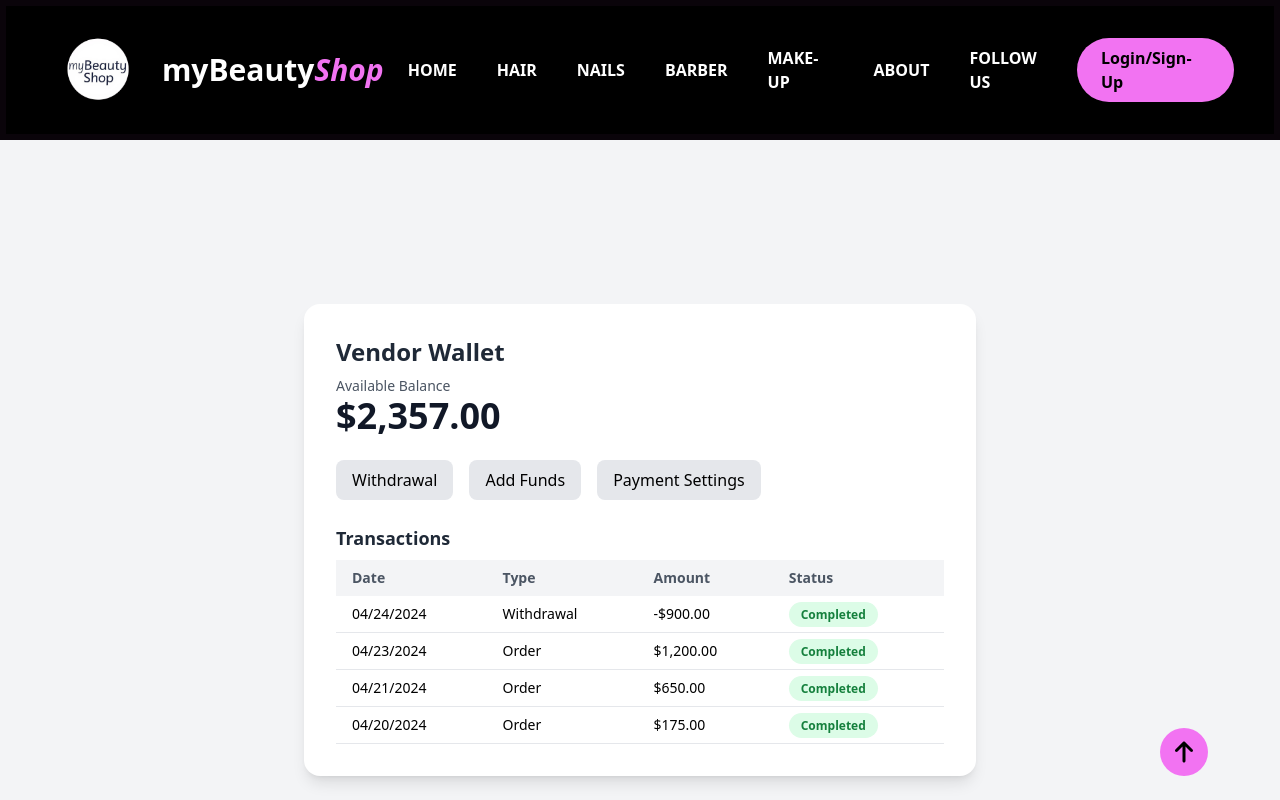
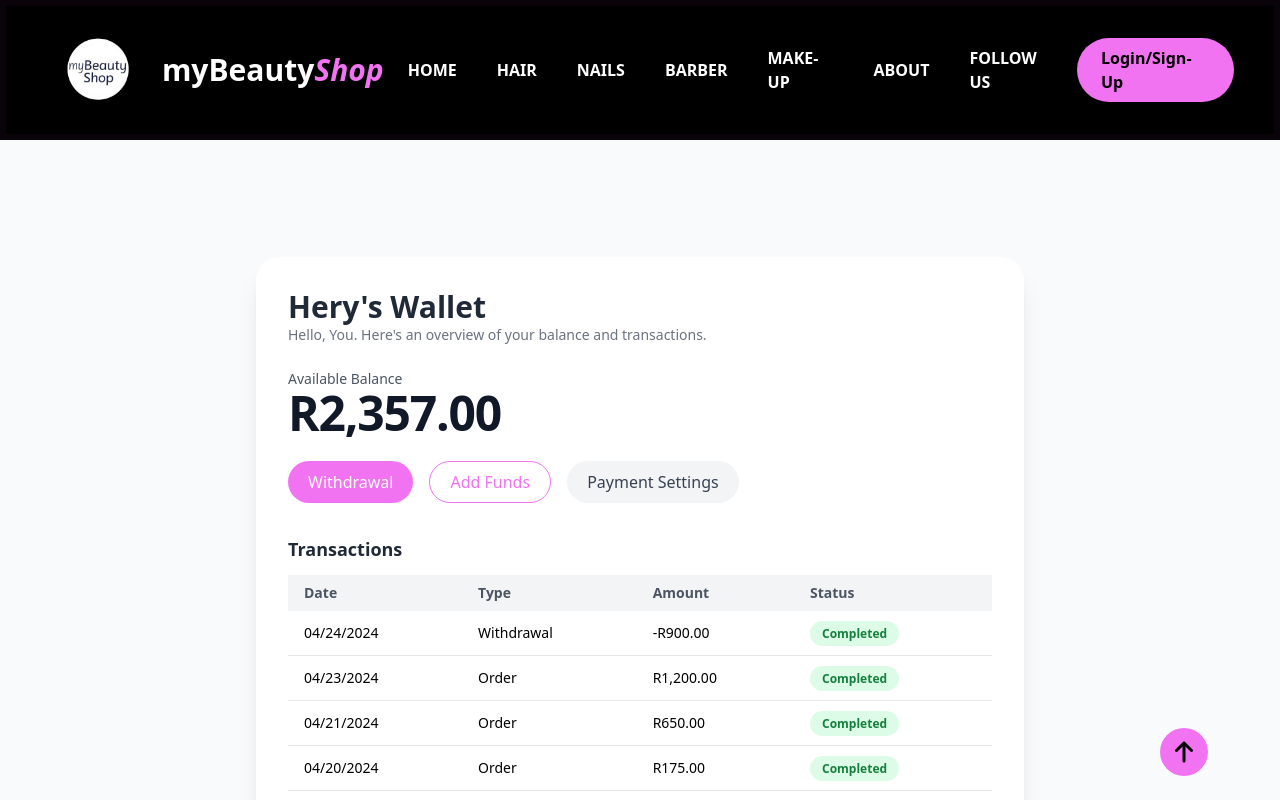
Before and after one commit to BertoSalva/BeautyShop, a React (Vite) app: page /wallet in a window 1280 px wide. Shown: the top 800 px of the page. Built offline with nearby package versions, Linux system fonts and the light colour scheme.

Commit message:
Added styling to wallet

```diff
--- a/src/Sections/vendorhome/wallet.jsx
+++ b/src/Sections/vendorhome/wallet.jsx
@@ -1,33 +1,46 @@
 import React from 'react';
 
 const transactions = [
-  { date: '04/24/2024', type: 'Withdrawal', amount: '-$900.00', status: 'Completed' },
-  { date: '04/23/2024', type: 'Order', amount: '$1,200.00', status: 'Completed' },
-  { date: '04/21/2024', type: 'Order', amount: '$650.00', status: 'Completed' },
-  { date: '04/20/2024', type: 'Order', amount: '$175.00', status: 'Completed' }
+  { date: '04/24/2024', type: 'Withdrawal', amount: '-R900.00', status: 'Completed' },
+  { date: '04/23/2024', type: 'Order', amount: 'R1,200.00', status: 'Completed' },
+  { date: '04/21/2024', type: 'Order', amount: 'R650.00', status: 'Completed' },
+  { date: '04/20/2024', type: 'Order', amount: 'R175.00', status: 'Completed' }
 ];
 
 const Wallet = () => {
+  const walletBalance = 2357.00;
+  const currency = 'R';
+  const vendorName = 'You'; // Could be dynamically fetched based on logged-in user
+
   return (
-    <div className="min-h-screen bg-gray-100 flex items-center justify-center px-4 py-10">
-      <div className="bg-white rounded-2xl shadow-lg p-8 w-full max-w-2xl">
-        <h2 className="text-2xl font-bold text-gray-800 mb-2">Vendor Wallet</h2>
-
-        <p className="text-sm text-gray-600">Available Balance</p>
-        <p className="text-4xl font-bold text-gray-900 mb-6">$2,357.00</p>
-
-        {/* Action Buttons */}
-        <div className="flex gap-4 mb-6">
-          <button className="bg-gray-200 px-4 py-2 rounded-lg font-medium hover:bg-gray-300">Withdrawal</button>
-          <button className="bg-gray-200 px-4 py-2 rounded-lg font-medium hover:bg-gray-300">Add Funds</button>
-          <button className="bg-gray-200 px-4 py-2 rounded-lg font-medium hover:bg-gray-300">Payment Settings</button>
+    <div className="min-h-screen bg-gray-50 flex items-center justify-center px-4 py-12">
+      <div className="bg-white rounded-3xl shadow-xl p-8 w-full max-w-3xl">
+        {/* Header */}
+        <div className="mb-6">
+          <h2 className="text-3xl font-extrabold text-gray-800">Hery's Wallet</h2>
+          <p className="text-sm text-gray-500">Hello, {vendorName}. Here's an overview of your balance and transactions.</p>
         </div>
 
-        {/* Transactions */}
-        <h3 className="text-lg font-semibold text-gray-800 mb-2">Transactions</h3>
+        {/* Balance Section */}
+        <div className="mb-6">
+          <p className="text-sm text-gray-600">Available Balance</p>
+          <p className="text-5xl font-bold text-gray-900 tracking-tight">
+            {currency}{walletBalance.toLocaleString('en-ZA')}.00
+          </p>
+        </div>
 
+        {/* Actions */}
+        <div className="flex flex-wrap gap-4 mb-8">
+          <button className="bg-[#f273f2] text-white px-5 py-2 rounded-full font-medium hover:bg-pink-600 transition">Withdrawal</button>
+          <button className="bg-white border border-[#f273f2] text-[#f273f2] px-5 py-2 rounded-full font-medium hover:bg-[#f273f2] hover:text-white transition">Add Funds</button>
+          <button className="bg-gray-100 px-5 py-2 rounded-full font-medium text-gray-700 hover:bg-gray-200 transition">Payment Settings</button>
+        </div>
+
+        {/* Transactions Table */}
+        <div>
+          <h3 className="text-lg font-semibold text-gray-800 mb-3">Transactions</h3>
           <div className="overflow-x-auto">
-          <table className="w-full table-auto text-sm text-left">
+            <table className="min-w-full text-sm text-left">
               <thead className="bg-gray-100 text-gray-600">
                 <tr>
                   <th className="px-4 py-2">Date</th>
@@ -38,11 +51,11 @@ const Wallet = () => {
               </thead>
               <tbody>
                 {transactions.map((txn, idx) => (
-                <tr key={idx} className="border-b">
-                  <td className="px-4 py-2">{txn.date}</td>
-                  <td className="px-4 py-2">{txn.type}</td>
-                  <td className="px-4 py-2">{txn.amount}</td>
-                  <td className="px-4 py-2">
+                  <tr key={idx} className="border-b hover:bg-gray-50">
+                    <td className="px-4 py-3">{txn.date}</td>
+                    <td className="px-4 py-3">{txn.type}</td>
+                    <td className="px-4 py-3">{txn.amount}</td>
+                    <td className="px-4 py-3">
                       <span className="bg-green-100 text-green-700 px-3 py-1 rounded-full text-xs font-semibold">
                         {txn.status}
                       </span>
@@ -54,6 +67,7 @@ const Wallet = () => {
           </div>
         </div>
       </div>
+    </div>
   );
 };
 
```
Lines whose indentation alone changed are shown as unchanged.
